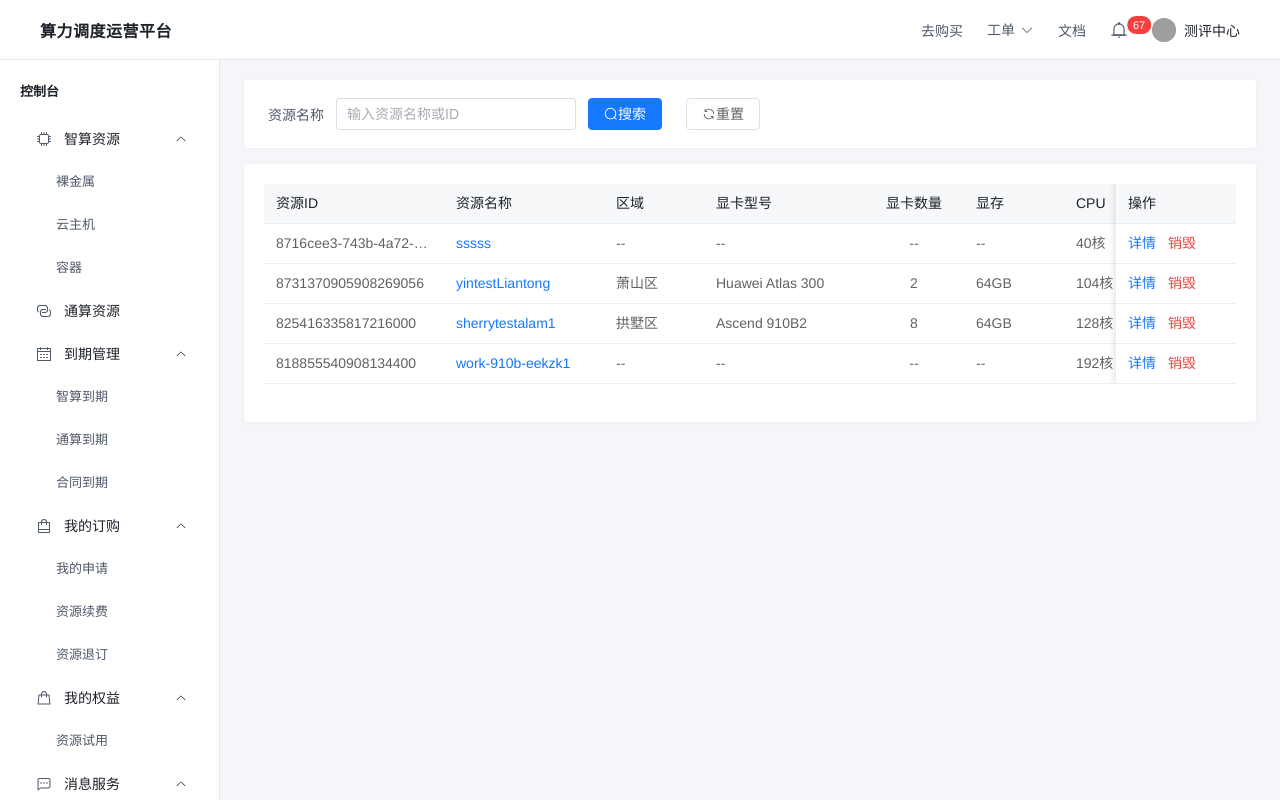
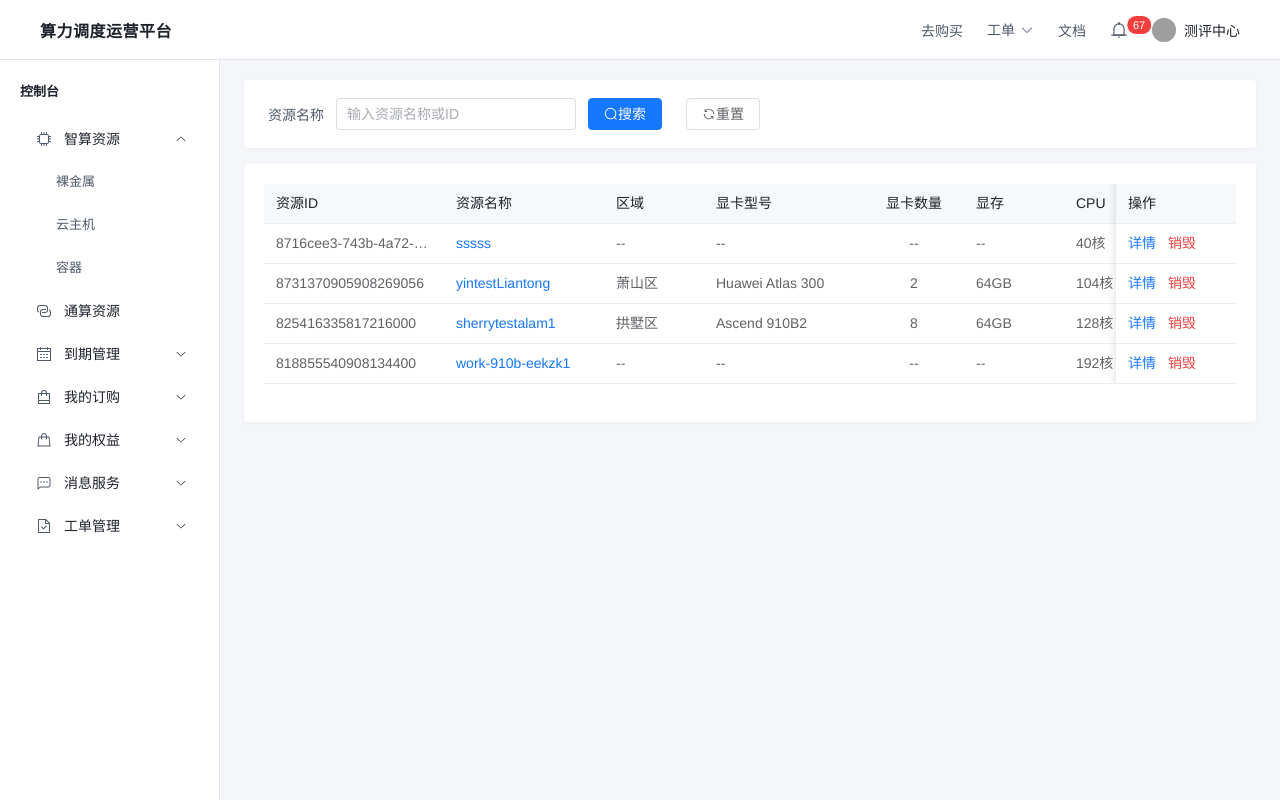
Before and after one commit to turbocalhj/MyhealthCloudeV2, a Vue app: page /#/console/dashboard in a window 1280 px wide. Built offline with nearby package versions, Linux system fonts and the light colour scheme; grey boxes are pictures that could not be loaded.

Commit message:
控制台导航栏优化

```diff
--- a/src/components.d.ts
+++ b/src/components.d.ts
@@ -14,6 +14,8 @@ declare module 'vue' {
     ElAside: typeof import('element-plus/es')['ElAside']
     ElAvatar: typeof import('element-plus/es')['ElAvatar']
     ElBadge: typeof import('element-plus/es')['ElBadge']
+    ElBreadcrumb: typeof import('element-plus/es')['ElBreadcrumb']
+    ElBreadcrumbItem: typeof import('element-plus/es')['ElBreadcrumbItem']
     ElButton: typeof import('element-plus/es')['ElButton']
     ElCard: typeof import('element-plus/es')['ElCard']
     ElCarousel: typeof import('element-plus/es')['ElCarousel']
--- a/src/layout/ConsoleLayout.vue
+++ b/src/layout/ConsoleLayout.vue
@@ -40,6 +40,7 @@
         <el-aside width="220px" class="console-left-sidebar-aside">
           <div class="sidebar-context-caption">控制台</div>
 
+          <!-- 修改点：:default-openeds 绑定为动态计算的 openedGroups -->
           <el-menu
             :default-active="activeMenu"
             class="console-clean-vertical-menu"
@@ -47,7 +48,7 @@
             background-color="#ffffff"
             text-color="#4e5969"
             active-text-color="#1677FF"
-            :default-openeds="['resource-group', 'expire-group', 'order-group', 'equity-group', 'message-group', 'ticket-group']"
+            :default-openeds="openedGroups"
           >
             <el-sub-menu index="resource-group">
               <template #title>
@@ -138,7 +139,7 @@
 </template>
 
 <script setup lang="ts">
-import { ref, watch } from 'vue'
+import { ref, watch, computed } from 'vue' // 引入 computed[cite: 1]
 import { useRoute, useRouter } from 'vue-router'
 import {
   ArrowDown, Bell, Cpu, Connection, Calendar,
@@ -151,7 +152,31 @@ const router = useRouter()
 const activeMenu = ref('')
 activeMenu.value = route.path
 
-// 实时侦听当前路由节点变化，保证左侧菜单在前进后退、前后台交互时自动选中
+// 1. 定义路径与菜单组的映射关系[cite: 1]
+const pathToGroupMap: Record<string, string> = {
+  '/console/bms': 'resource-group',
+  '/console/ecs': 'resource-group',
+  '/console/container': 'resource-group',
+  '/console/expire-intel': 'expire-group',
+  '/console/expire-general': 'expire-group',
+  '/console/expire-contract': 'expire-group',
+  '/console/order-apply': 'order-group',
+  '/console/order-renew': 'order-group',
+  '/console/order-quit': 'order-group',
+  '/console/my-equity': 'equity-group',
+  '/console/message': 'message-group',
+  '/console/ticket-list': 'ticket-group',
+  '/console/ticket-create': 'ticket-group'
+}
+
+// 2. 动态计算当前应该展开的分组[cite: 1]
+// 如果当前路径有对应分组，则展开该分组；否则默认展开 'resource-group'（图一效果）[cite: 1]
+const openedGroups = computed(() => {
+  const currentGroup = pathToGroupMap[route.path]
+  return currentGroup ? [currentGroup] : ['resource-group']
+})
+
+// 实时侦听当前路由节点变化
 watch(() => route.path, (newPath) => {
   activeMenu.value = newPath
 })
@@ -167,6 +192,7 @@ const handleTicketCommand = (command: string) => {
 </script>
 
 <style scoped>
+/* 样式部分保持不变[cite: 1] */
 .console-global-frame-layout { width: 100vw; height: 100vh; overflow: hidden; background-color: #F4F6FA; display: flex; flex-direction: column; box-sizing: border-box; }
 .full-viewport-height-box { height: 100%; display: flex; flex-direction: column; }
 .console-top-global-header { height: 60px !important; background-color: #ffffff; border-bottom: 1px solid #E5E6EB; display: flex; align-items: center; justify-content: space-between; padding: 0 40px; flex-shrink: 0; z-index: 100; }
@@ -186,7 +212,6 @@ const handleTicketCommand = (command: string) => {
 .sidebar-context-caption { height: 44px; line-height: 44px; padding-left: 20px; font-size: 13px; font-weight: 600; color: #1D2129; margin-top: 10px; }
 .console-clean-vertical-menu { border-right: none !important; padding-top: 2px; flex: 1; overflow-y: auto; }
 
-/* 深度作用对齐：使二级展开行和普通大分类在视觉规格上实现像素级绝对融合 */
 :deep(.el-sub-menu__title) { height: 40px !important; line-height: 40px !important; font-size: 14px !important; color: #1D2129 !important; padding-left: 20px !important; margin: 3px 12px !important; border-radius: 4px; }
 :deep(.el-sub-menu__title:hover) { background-color: #F2F3F5 !important; }
 :deep(.el-menu-item) { height: 40px !important; line-height: 40px !important; font-size: 13px !important; margin: 3px 12px !important; border-radius: 4px; color: #4E5969 !important; padding-left: 44px !important; display: flex; align-items: center; }
@@ -195,7 +220,6 @@ const handleTicketCommand = (command: string) => {
 :deep(.el-menu-item.is-active) { background-color: #E8F3FF !important; color: #1677FF !important; font-weight: 500; }
 :deep(.el-menu-item.is-active) .menu-icon-native { color: #1677FF !important; }
 
-/* 右侧画布及独立解耦的高清皮肤滚动条规范样式（解决 & 选择器吞灭滚动条的问题） */
 .console-body-workspace-canvas { flex: 1; padding: 20px 24px 24px 24px; overflow-y: auto; box-sizing: border-box; background-color: #F4F6FA; }
 .console-body-workspace-canvas::-webkit-scrollbar { width: 6px !important; height: 6px !important; }
 .console-body-workspace-canvas::-webkit-scrollbar-track { background: transparent !important; }
```
